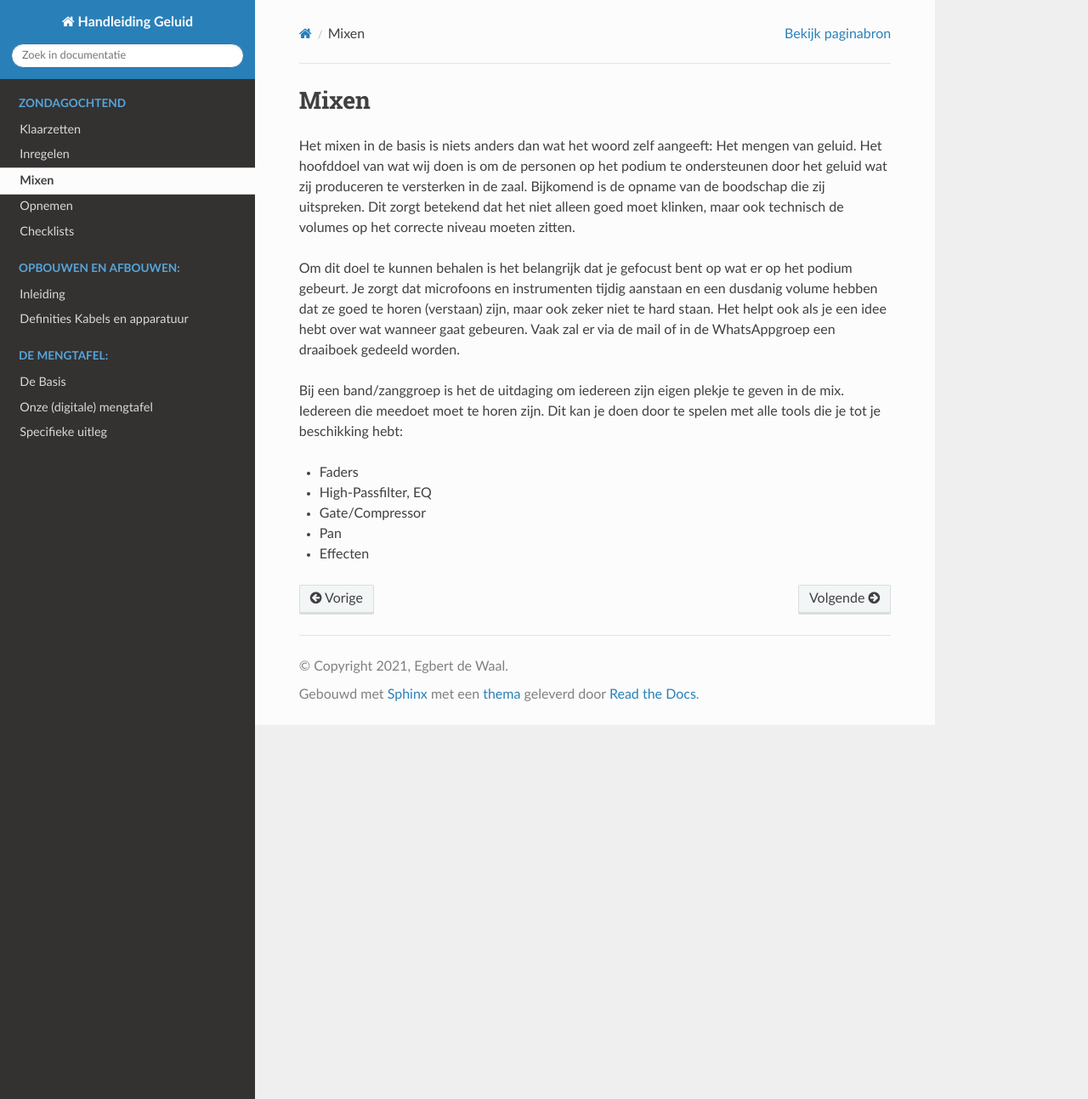
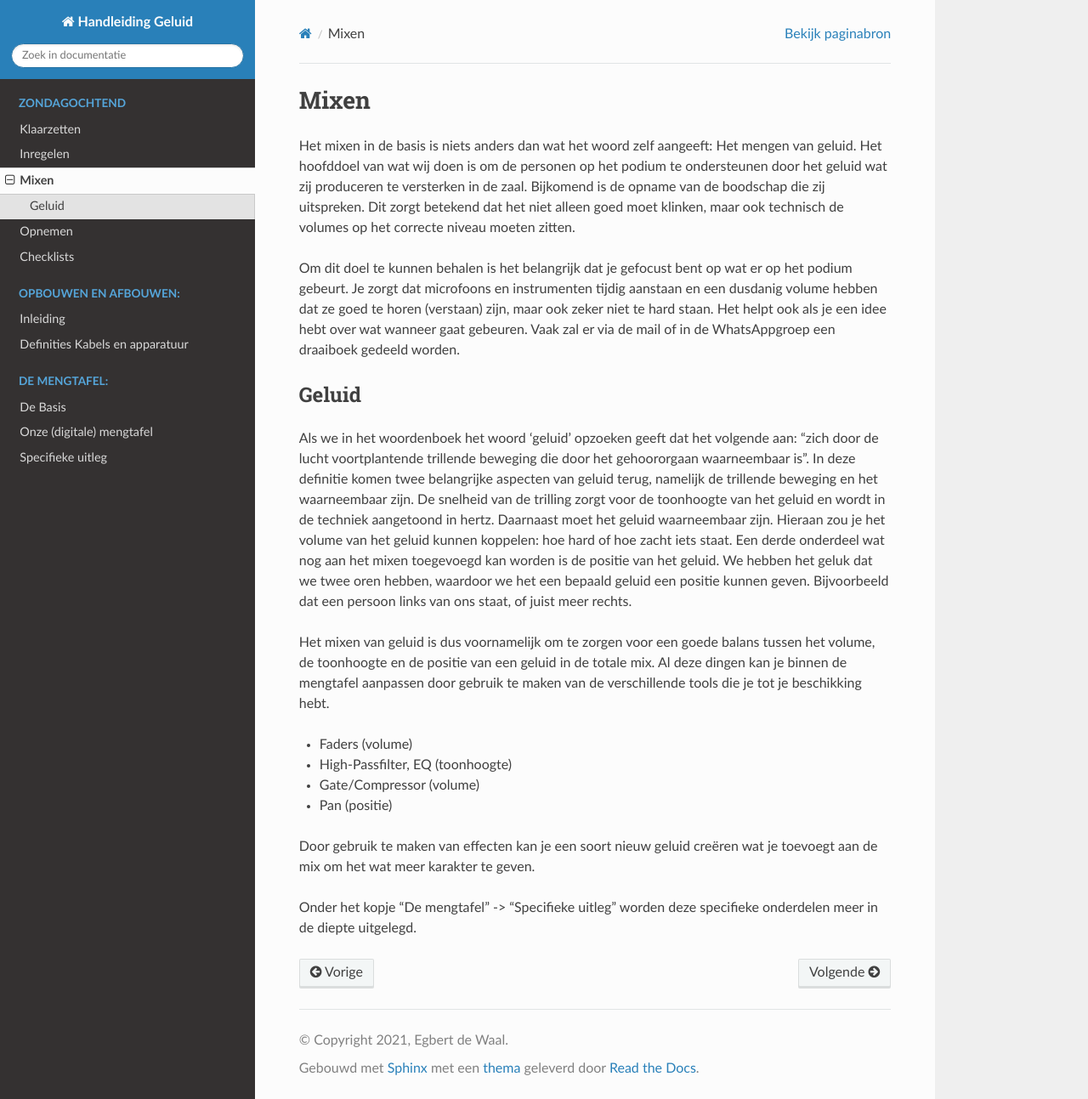
Before and after one commit to edewaal97/docs-geluid-reddingsark-bunschoten, a Sphinx documentation site: the page built from source/zondagochtend/mixen.rst, in a window 1280 px wide and 1293 px high. Shown: the whole window at 85% size. Built offline with Sphinx 7.4.7 and the Read the Docs theme 2.0.0, drawn with Linux system fonts in a browser that asks for light colours.

Commit message:
Add (1) eq cheatsheet (2) gain staging video (3) extra info uitschakelen (4) extra info over mixen.

```diff
--- a/source/mengtafel/specifieke-uitleg/equalizer.rst
+++ b/source/mengtafel/specifieke-uitleg/equalizer.rst
@@ -19,3 +19,6 @@ De gemaakte aanpassingen worden in het display grafisch weergegeven onder het ta
 Het HPF (HighPassFilter) staat ook in dit scherm. Een HighPassFilter laat alleen signalen door boven een bepaalde toonhoogte (Frequentie). Deze hoogte kan geselecteerd worden met de draaiknop in de SuperStrip. Ook het HPF wordt in- of uitgeschakeld middels de [In]-knop.
 
 Het HPF kan gebruikt worden om ongewenste lage tonen, zoals het “poppen” van stemmen of het rommelen van een gitaar te verminderen.
+
+..
+   cheatsheet: https://www.sweetwater.com/insync/music-instrument-frequency-cheatsheet/
--- a/source/mengtafel/specifieke-uitleg/gain.rst
+++ b/source/mengtafel/specifieke-uitleg/gain.rst
@@ -45,3 +45,4 @@ Met bovenstaande zie je ook al dat er gesproken wordt over verschillende soorten
 Gain Staging
 -----------------
 Ook over Gain Staging is veel te zeggen. In de volgende video wordt het duidelijk uitgelegd: https://www.youtube.com/watch?v=lel8FZ4wLf8
+Een andere video die er misschien iets dieper op ingaat: https://www.youtube.com/watch?v=lel8FZ4wLf8
--- a/source/zondagochtend/klaarzetten.rst
+++ b/source/zondagochtend/klaarzetten.rst
@@ -28,3 +28,7 @@ Het inschakelen van de apparatuur gaat op dezelfde volgorde als het klaarzetten.
 Uitschakelen en Opruimen
 ------------------------
 Het opruimen gaat eigenlijk op dezelfde wijze als het klaarzetten en inschakelen, alleen in omgekeerde volgorde. Je kunt op deze manier bijvoorbeeld nog wat achtergrondmuziek draaien tijdens het opruimen van de microfoons en instrumenten. Doe bij het uitschakelen altijd eerst de speakers uit, vervolgens de stagebox en mengtafel.
+
+Houd hier ook rekening mee bij het opruimen van de stroom. Haal pas stekkers uit het stopcontact als je zeker weet dat alle apparaten die op die stekker aangesloten zitten, correct zijn uitgeschakeld.
+
+De mengtafel is in dat opzicht vergelijkbaar met een computer. Sluit eerst de computer af voordat je de stroom er af haalt. Klik hiervoor in de mengtafel op de knop :guilabel:`home` en klik onder het tabje `home` op :guilabel:`Shut Down`. Als er in het scherm staat dat de mengtafel uitgezet kan worden, mag de schakelaar (rechtsboven op de verdeeldoos) uitgeschakeld worden waarna de stroom afgekoppeld en opgeruimd kan worden.
--- a/source/zondagochtend/mixen.rst
+++ b/source/zondagochtend/mixen.rst
@@ -6,10 +6,19 @@ Het hoofddoel van wat wij doen is om de personen op het podium te ondersteunen d
 Om dit doel te kunnen behalen is het belangrijk dat je gefocust bent op wat er op het podium gebeurt. Je zorgt dat microfoons en instrumenten tijdig aanstaan en een dusdanig volume hebben dat ze goed te horen (verstaan) zijn, maar ook zeker niet te hard staan.
 Het helpt ook als je een idee hebt over wat wanneer gaat gebeuren. Vaak zal er via de mail of in de WhatsAppgroep een draaiboek gedeeld worden.
 
-Bij een band/zanggroep is het de uitdaging om iedereen zijn eigen plekje te geven in de mix. Iedereen die meedoet moet te horen zijn. Dit kan je doen door te spelen met alle tools die je tot je beschikking hebt:
+Geluid
+---------
+Als we in het woordenboek het woord 'geluid' opzoeken geeft dat het volgende aan: "zich door de lucht voortplantende trillende beweging die door het gehoororgaan waarneembaar is".
+In deze definitie komen twee belangrijke aspecten van geluid terug, namelijk de trillende beweging en het waarneembaar zijn. De snelheid van de trilling zorgt voor de toonhoogte van het geluid en wordt in de techniek aangetoond in hertz. Daarnaast moet het geluid waarneembaar zijn. Hieraan zou je het volume van het geluid kunnen koppelen: hoe hard of hoe zacht iets staat.
+Een derde onderdeel wat nog aan het mixen toegevoegd kan worden is de positie van het geluid. We hebben het geluk dat we twee oren hebben, waardoor we het een bepaald geluid een positie kunnen geven. Bijvoorbeeld dat een persoon links van ons staat, of juist meer rechts.
 
--	Faders
--	High-Passfilter, EQ
--	Gate/Compressor
--	Pan
--	Effecten
+Het mixen van geluid is dus voornamelijk om te zorgen voor een goede balans tussen het volume, de toonhoogte en de positie van een geluid in de totale mix. Al deze dingen kan je binnen de mengtafel aanpassen door gebruik te maken van de verschillende tools die je tot je beschikking hebt.
+
+-	Faders (volume)
+-	High-Passfilter, EQ (toonhoogte)
+-	Gate/Compressor (volume)
+-	Pan (positie)
+
+Door gebruik te maken van effecten kan je een soort nieuw geluid creëren wat je toevoegt aan de mix om het wat meer karakter te geven.
+
+Onder het kopje "De mengtafel" -> "Specifieke uitleg" worden deze specifieke onderdelen meer in de diepte uitgelegd.
```
